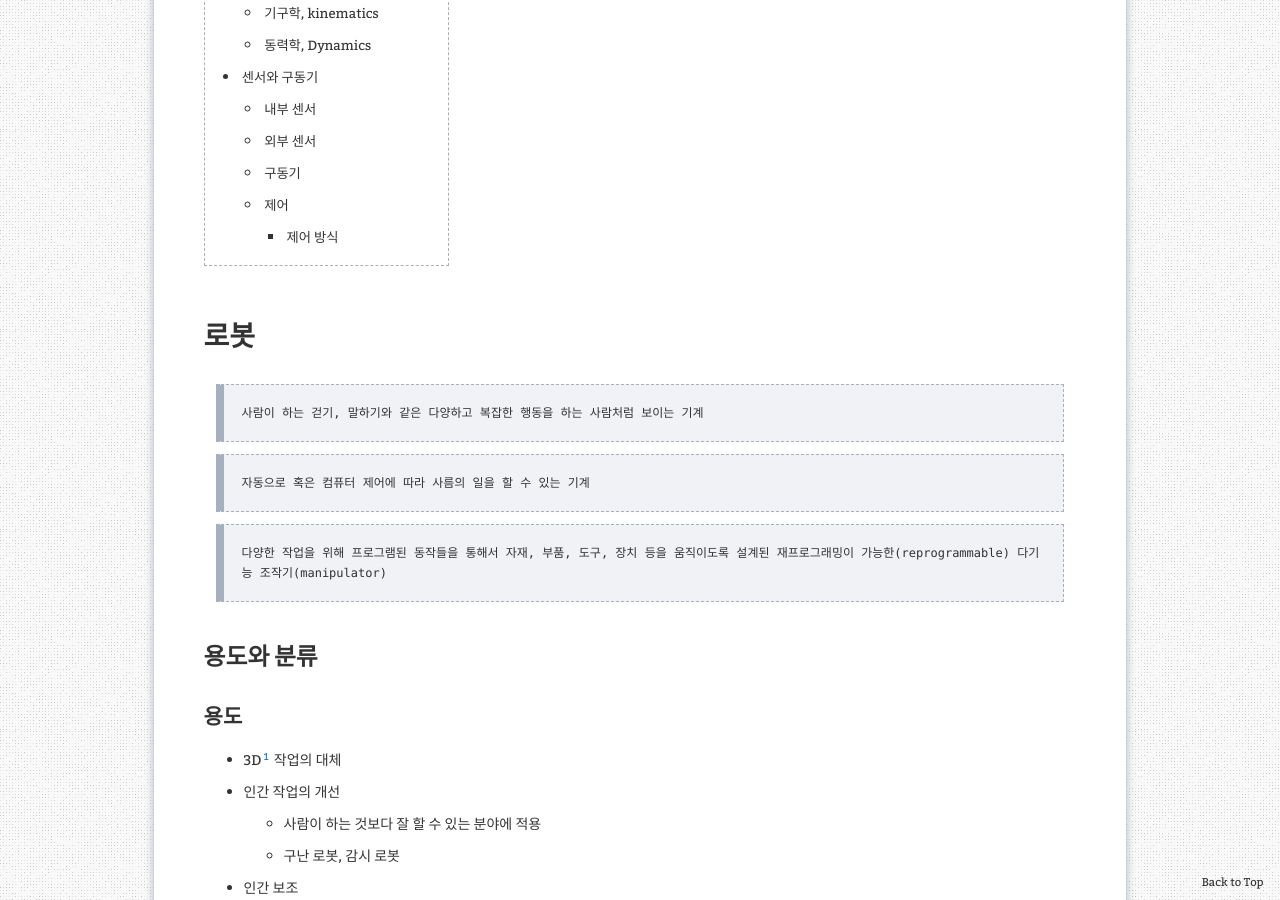
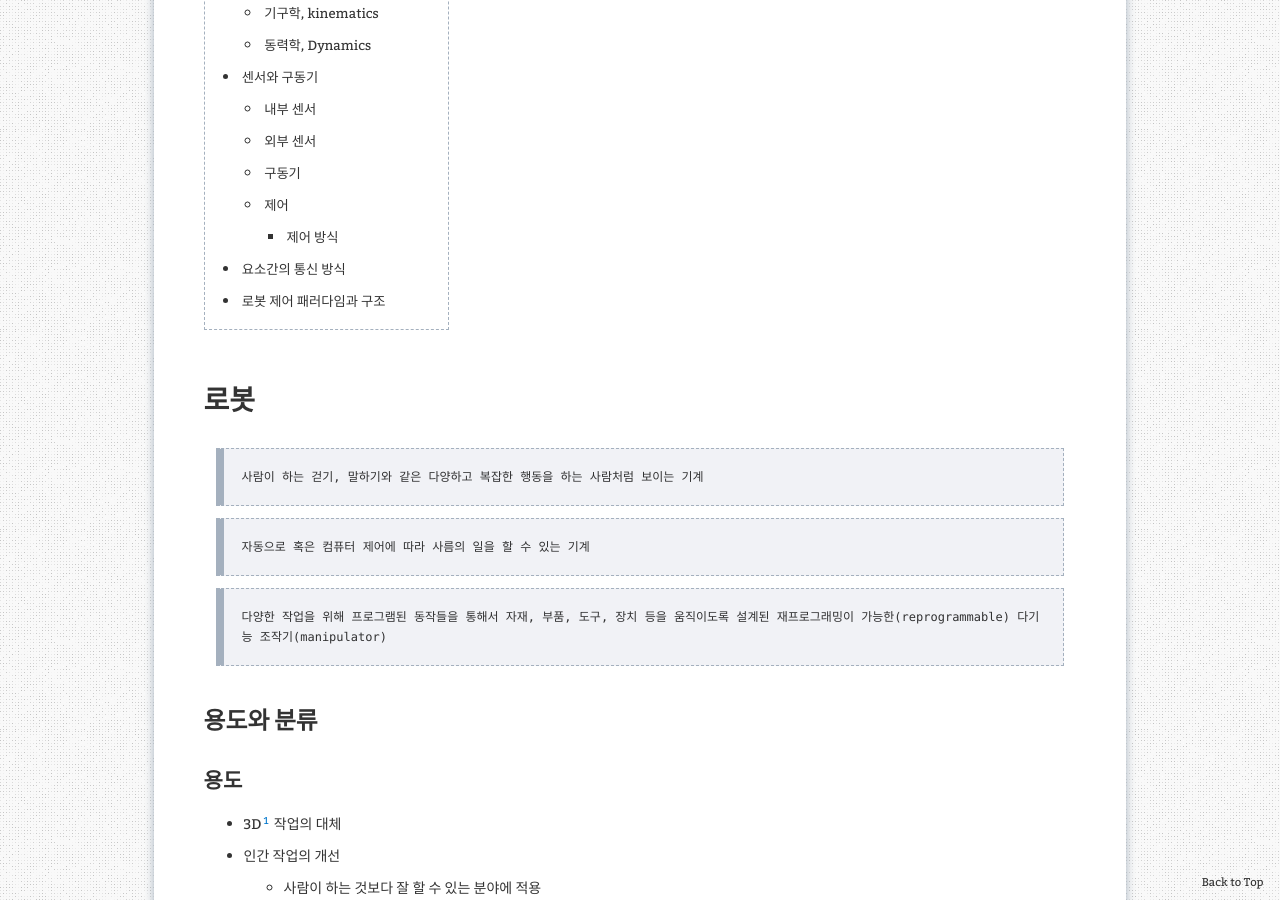
Before and after one commit to aristohyun/aristohyun.github.io, a Jekyll site: the page built from _posts/2021-11-23-AI_08.md, in a window 1280 px wide and 900 px high, scrolled down 669 px. Built offline with Jekyll 4.4.1, drawn with Linux system fonts in a browser that asks for light colours; comment, search, counter and statistics services are not loaded; some of the changed text lies outside the part shown.

Commit message:
Update 2021-11-23-AI_08.md

```diff
--- a/_posts/2021-11-23-AI_08.md
+++ b/_posts/2021-11-23-AI_08.md
@@ -289,3 +289,8 @@ redirect_from:
 - 폐루프 제어(closed loop control, 되먹임 제어; feedback control)
   - 현재 상태 정보를 센서를 통해 입력받아서 목표와 현재 상태의 차이,
   - 즉 오차를 줄이도록 지속해서 제어입력 결정
+
+
+# 요소간의 통신 방식
+
+# 로봇 제어 패러다임과 구조
```
